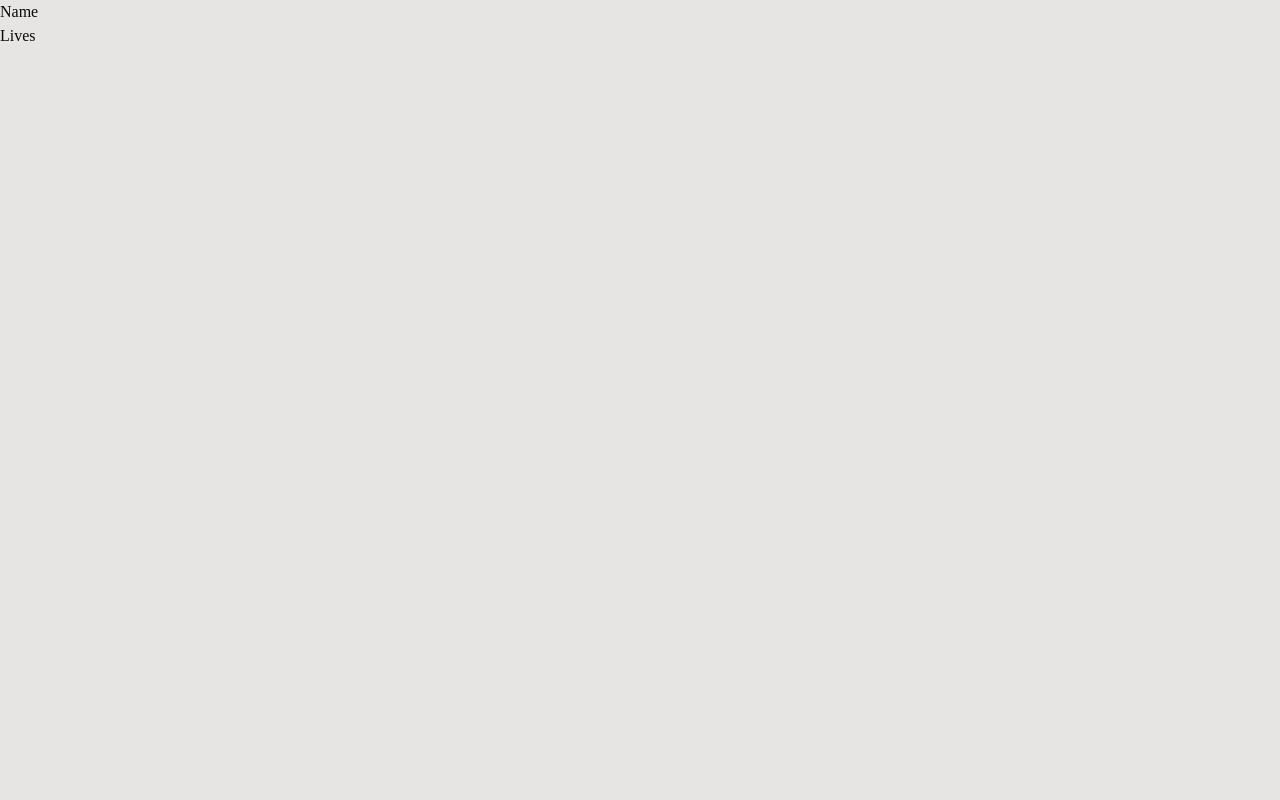
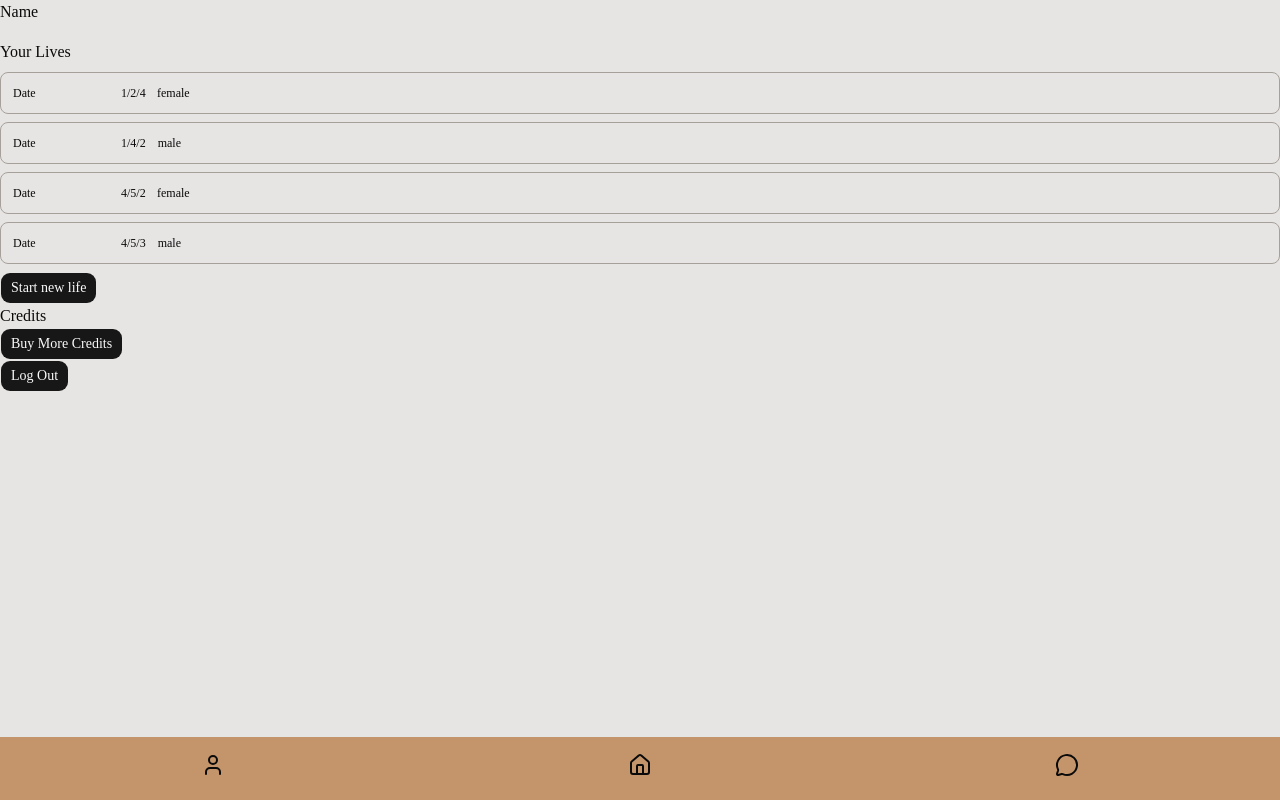
Before and after one commit to amrrao/Eon, a Next.js app in the folder frontend/: page /profile in a window 1280 px wide. Built offline with nearby package versions, Linux system fonts and the light colour scheme.

Commit message:
preliminary profile page and adding navigation to each page'

```diff
--- a/frontend/app/messages/page.tsx
+++ b/frontend/app/messages/page.tsx
@@ -0,0 +1,15 @@
+import Image from "next/image";
+import React from "react";
+import Navbar from "@/components/Navbar"
+
+
+export default function Profile() {
+  return (
+    <div className="flex flex-col min-h-screen bg-stone-200">
+      <div>
+        hi
+      </div>
+      <Navbar/>
+    </div>
+  );
+}
--- a/frontend/app/profile/page.tsx
+++ b/frontend/app/profile/page.tsx
@@ -1,7 +1,16 @@
 import Image from "next/image";
 import React from "react";
 import Navbar from "@/components/Navbar"
+import { Button } from "@/components/ui/button"
 
+const choices = ["Say yes!", "Decline politely", "Ask for more time"]
+
+const lives = [
+  { label: "Date", value: "1/2/4", gender: "female"},
+  { label: "Date", value: "1/4/2", gender: "male"},
+  { label: "Date", value: "4/5/2", gender: "female"},
+  { label: "Date", value: "4/5/3", gender: "male"},
+]
 
 export default function Profile() {
   return (
@@ -10,9 +19,26 @@ export default function Profile() {
         Name
       </div>
       <div>
-        Lives
+        <div className="pt-4 pb-2">Your Lives</div>
+          {lives.map((life, i) => (
+            <div key={i} className="flex items-center gap-3 border border-stone-400 rounded-md p-3 mb-2 hover:bg-stone-500">
+              <span className="text-xs w-24">{life.label}</span>
+              <span className="text-xs w-6 text-right">{life.value}</span>
+              <span className="text-xs w-6 text-right">{life.gender}</span>
+            </div>
+          ))}
+        <Button>
+          Start new life
+        </Button>
       </div>
+      <div>
+        <div>Credits</div>
+        <Button>Buy More Credits</Button>
+      </div>
+      <div>
+        <Button>Log Out</Button>
+      </div>
+      <Navbar/>
     </div>
-
   );
 }
--- a/frontend/components/Navbar.tsx
+++ b/frontend/components/Navbar.tsx
@@ -1,12 +1,13 @@
 "use client"
 import { User, Home, MessageCircle } from "lucide-react"
+import Link from "next/link"
 
 export default function Navbar() {
     return (
       <div className="fixed bottom-0 left-0 right-0 flex justify-around items-center h-16 border-t bg-[#c4956a]">
-        <button><User size={24} /></button>
-        <button><Home size={24} /></button>
-        <button><MessageCircle size={24} /></button>
+        <Link href="/profile"><button><User size={24} /></button></Link>
+        <Link href="/"><button><Home size={24} /></button></Link>
+        <Link href="/messages"><button><MessageCircle size={24} /></button></Link>
       </div>
     )
   }
--- a/frontend/components/ui/button.tsx
+++ b/frontend/components/ui/button.tsx
@@ -9,11 +9,11 @@ const buttonVariants = cva(
   {
     variants: {
       variant: {
-        default: "bg-primary text-primary-foreground [a]:hover:bg-primary/80",
+        default: "bg-primary text-primary-foreground hover:bg-primary/80",
         outline:
           "border-border bg-background hover:bg-muted hover:text-foreground aria-expanded:bg-muted aria-expanded:text-foreground dark:border-input dark:bg-input/30 dark:hover:bg-input/50",
         secondary:
-          "bg-secondary text-secondary-foreground hover:bg-secondary/80 aria-expanded:bg-secondary aria-expanded:text-secondary-foreground",
+          "bg-secondary text-secondary-foreground hover:bg-[color-mix(in_oklch,var(--secondary),var(--foreground)_5%)] aria-expanded:bg-secondary aria-expanded:text-secondary-foreground",
         ghost:
           "hover:bg-muted hover:text-foreground aria-expanded:bg-muted aria-expanded:text-foreground dark:hover:bg-muted/50",
         destructive:
```
